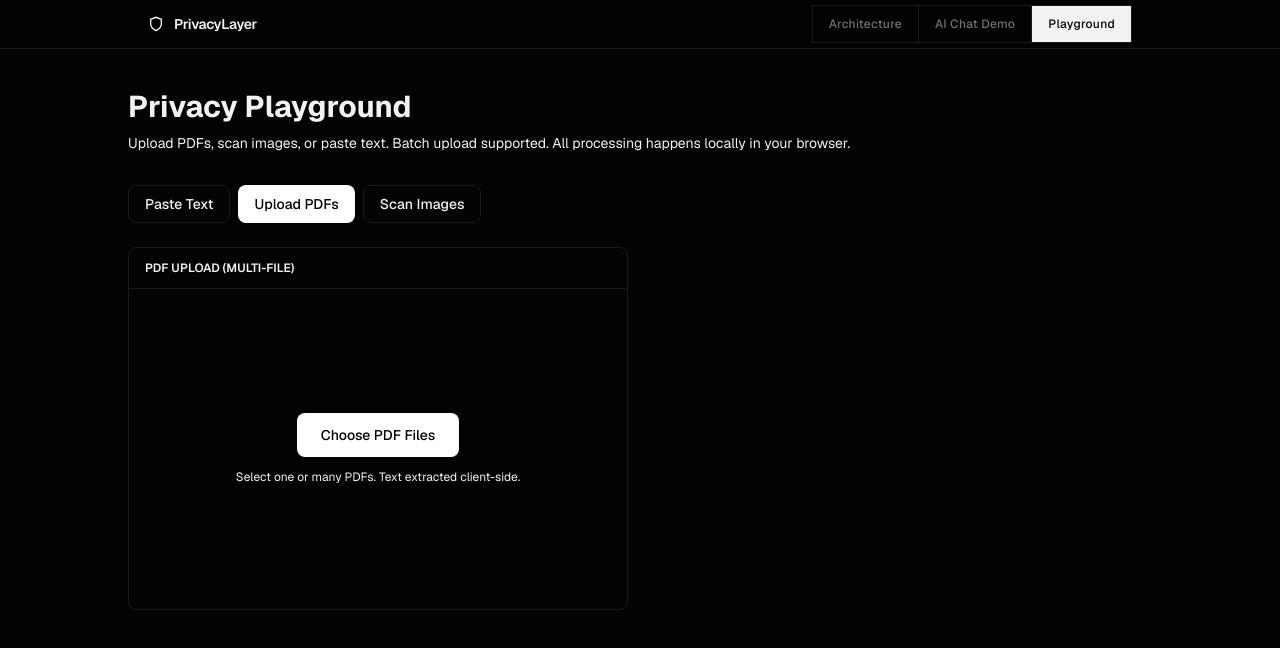
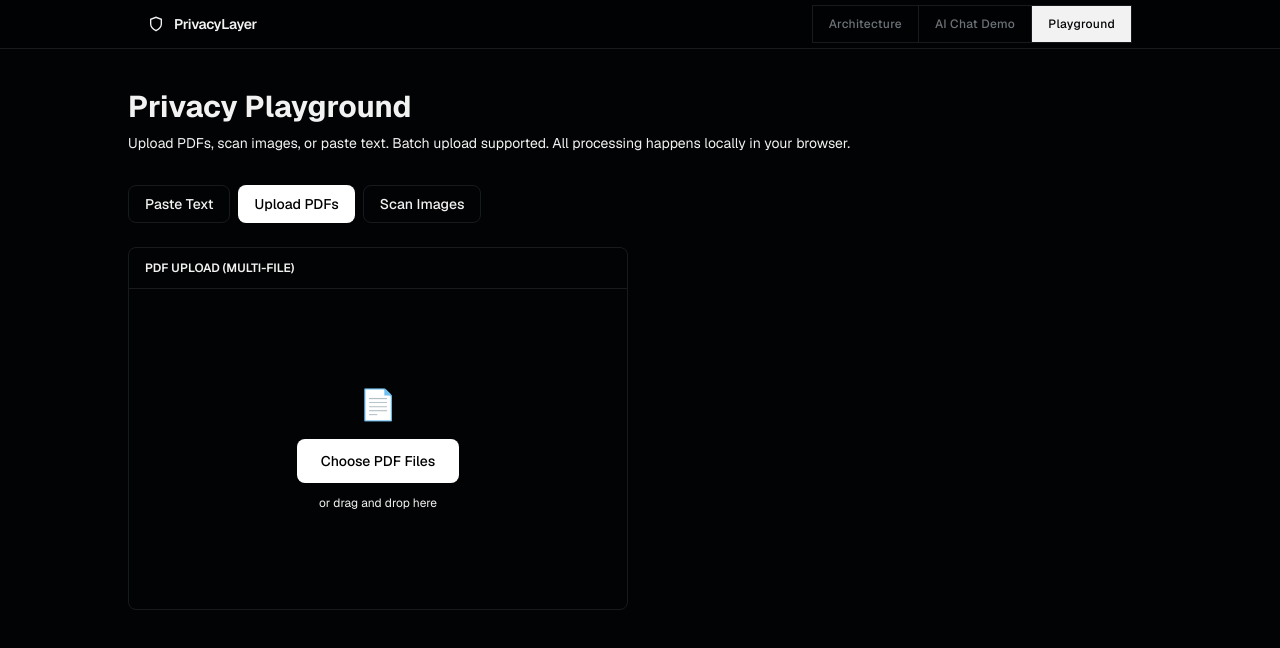
Before and after one commit to terencela/privacylayer, a Next.js app: page /playground in a window 1280 px wide. Both pictures are taken after a click on the button "Upload PDFs". Shown: the top 648 px of the page. Built offline with nearby package versions, Linux system fonts and the light colour scheme.

Commit message:
Add drag and drop PDF upload

```diff
--- a/src/app/playground/page.tsx
+++ b/src/app/playground/page.tsx
@@ -62,6 +62,7 @@ export default function Playground() {
   const [rehydratedText, setRehydratedText] = useState<string | null>(null);
   const [uploadedFiles, setUploadedFiles] = useState<string[]>([]);
   const [copiedOutput, setCopiedOutput] = useState(false);
+  const [dragging, setDragging] = useState(false);
   const fileInputRef = useRef<HTMLInputElement>(null);
   const imgInputRef = useRef<HTMLInputElement>(null);
   const keyInputRef = useRef<HTMLInputElement>(null);
@@ -366,7 +367,22 @@ export default function Playground() {
                   />
                 )}
                 {activeTab === "pdf" && (
-                  <div className="h-80 flex items-center justify-center">
+                  <div
+                    className={`h-80 flex items-center justify-center border-2 border-dashed transition-colors ${
+                      dragging ? "border-[var(--accent)] bg-[var(--accent)]/5" : "border-transparent"
+                    }`}
+                    onDragOver={(e) => { e.preventDefault(); setDragging(true); }}
+                    onDragLeave={() => setDragging(false)}
+                    onDrop={(e) => {
+                      e.preventDefault();
+                      setDragging(false);
+                      const files = e.dataTransfer.files;
+                      if (files.length > 0) {
+                        const fakeEvent = { target: { files } } as unknown as React.ChangeEvent<HTMLInputElement>;
+                        handlePdfUpload(fakeEvent);
+                      }
+                    }}
+                  >
                     <div className="text-center">
                       {processing ? (
                         <div>
@@ -375,6 +391,7 @@ export default function Playground() {
                         </div>
                       ) : (
                         <>
+                          <p className="text-3xl mb-4">📄</p>
                           <button
                             onClick={() => fileInputRef.current?.click()}
                             className="px-6 py-3 bg-white text-black rounded-lg font-medium text-sm hover:bg-gray-200 transition-colors"
@@ -382,7 +399,7 @@ export default function Playground() {
                             Choose PDF Files
                           </button>
                           <p className="text-xs text-[var(--text-muted)] mt-3">
-                            Select one or many PDFs. Text extracted client-side.
+                            or drag and drop here
                           </p>
                           {uploadedFiles.length > 0 && (
                             <div className="mt-4 text-left">
```
Also changed, not shown: 1 other file (tests, documents, lock files or other folders).
